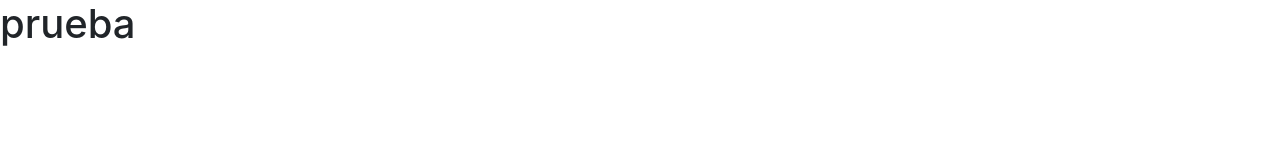
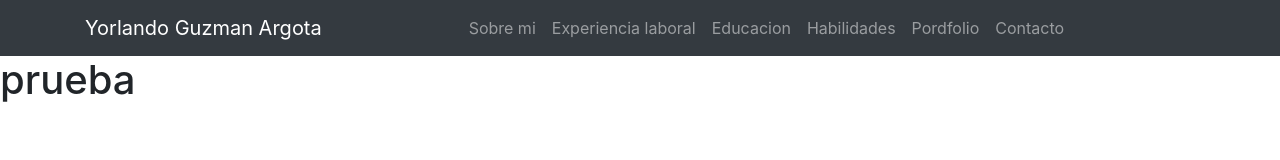
Before and after one commit to Yorlando98/yorlando98.github.io, a plain HTML site: page index.html in a window 1280 px wide. Drawn offline with Linux system fonts and the light colour scheme.

Commit message:
Se agrego el navbar

```diff
--- a/index.html
+++ b/index.html
@@ -1,5 +1,5 @@
 <!DOCTYPE html>
-<html lang="en">
+<html lang="es">
 
 <head>
     <meta charset="UTF-8">
@@ -12,6 +12,37 @@
 
 <body>
     <header>
+        <nav class="navbar navbar-expand-lg navbar-dark bg-dark">
+            <div class="container">
+                <a class="navbar-brand" href="index.html">Yorlando Guzman Argota</a>
+                <button class="navbar-toggler" type="button" data-toggle="collapse" data-target="#navbarSupportedContent" aria-controls="navbarSupportedContent" aria-expanded="false" aria-label="Toggle navigation">
+                  <span class="navbar-toggler-icon"></span>
+                </button>
+
+                <div class="collapse navbar-collapse" id="navbarSupportedContent">
+                    <ul class="navbar-nav mr-auto ml-auto">
+                        <li class="nav-item">
+                            <a class="nav-link" href="#">Sobre mi</a>
+                        </li>
+                        <li class="nav-item">
+                            <a class="nav-link" href="#">Experiencia laboral</a>
+                        </li>
+                        <li class="nav-item">
+                            <a class="nav-link" href="#">Educacion</a>
+                        </li>
+                        <li class="nav-item">
+                            <a class="nav-link" href="#">Habilidades</a>
+                        </li>
+                        <li class="nav-item">
+                            <a class="nav-link" href="#">Pordfolio</a>
+                        </li>
+                        <li class="nav-item">
+                            <a class="nav-link" href="#">Contacto</a>
+                        </li>
+                    </ul>
+                </div>
+            </div>
+        </nav>
 
     </header>
     <main>
```
